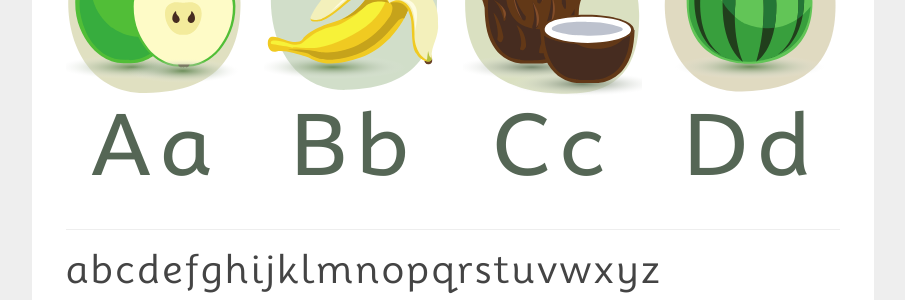
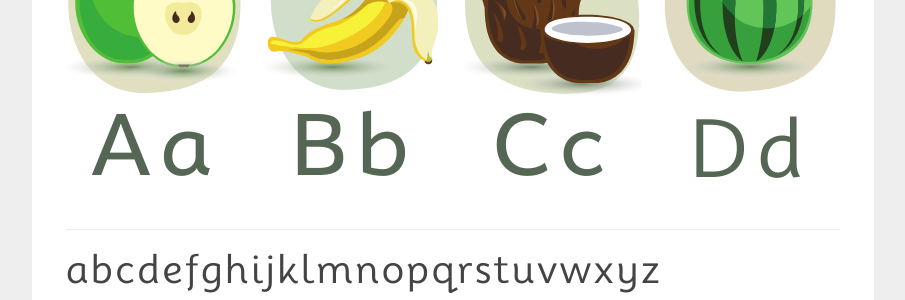
Before and after one commit to vernnobile/topmarks, a Jekyll site: the page built from index.html, in a window 1280 px wide. Shown: the part 327-627 px from the top of the page, without its empty margins (187-1092 px from the left). Built offline with Jekyll 4.4.1, drawn with Linux system fonts in a browser that asks for light colours; some web fonts are replaced.

Commit message:
Update content.html

```diff
--- a/_includes/content.html
+++ b/_includes/content.html
@@ -12,7 +12,7 @@
           <p style="color:#556655;font-family:'topmarksregular';font-size:5.8em;line-height:1.2em;letter-spacing:0.1em;">Cc</p>
         </div>
          <div class="span3 nailCenter"> <img alt="one" src="images/melon.svg" width="300px">
-          <p style="color:#556655;font-family:'topmarksregular';font-size:5.8em;line-height:1.2em;letter-spacing:0.1em;">Dd</p>
+          <p style="color:#556655;font-family:'topmarksbook';font-size:5.8em;line-height:1.2em;letter-spacing:0.1em;">Dd</p>
         </div>
         </div>
         <hr>
```
